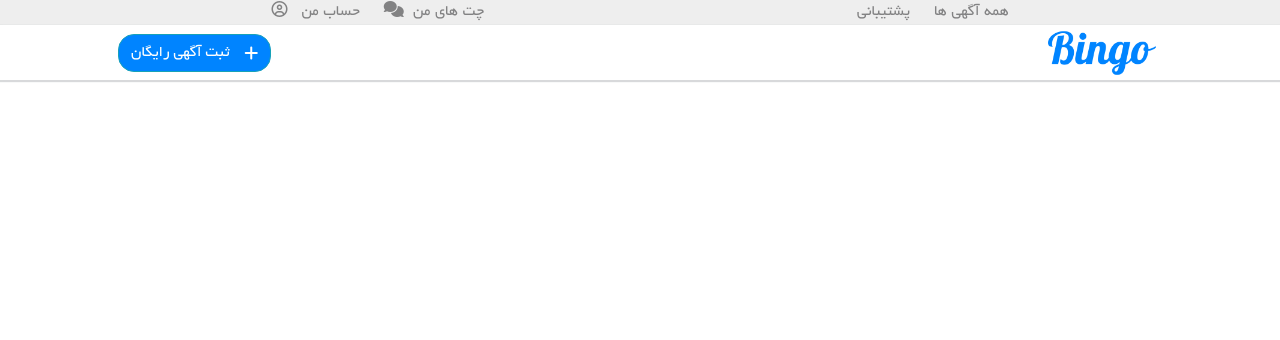
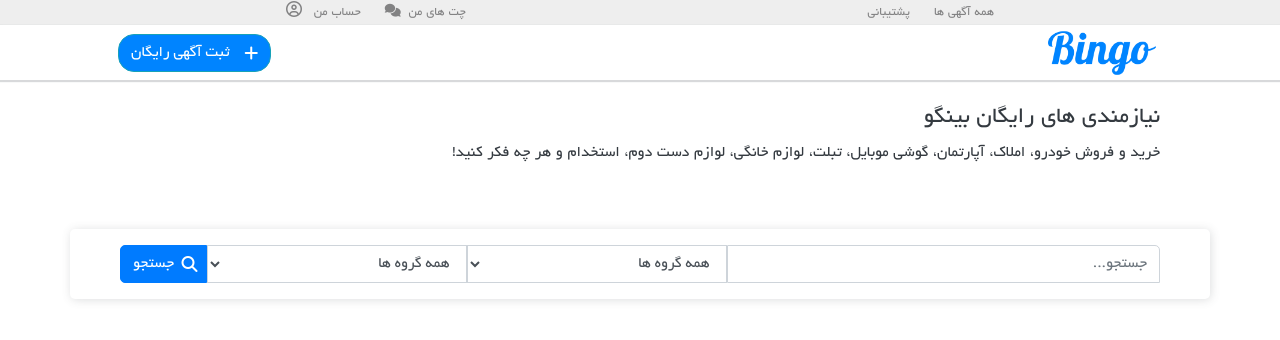
Before and after one commit to Prince989/Bingo_Front, a Nuxt app: page /page in a window 1280 px wide. Shown: the top 340 px of the page. Built offline with nearby package versions, Linux system fonts and the light colour scheme.

Commit message:
initial commit

```diff
--- a/components/headerBT.vue
+++ b/components/headerBT.vue
@@ -8,7 +8,8 @@
         <label class="text-secondary col-6 text-nowrap"
                style="font-size: 14px!important;">همه ایران</label>
           </span>
-        <input type="text" class="form-control text-right bg-transparent ml-auto mt-auto mb-auto w-auto col-9 " placeholder="...جستجو">
+        <input type="text" class="form-control text-right bg-transparent ml-auto mt-auto mb-auto w-auto col-9 "
+               placeholder="...جستجو">
         <button class="btn bar pr-0 col-2 ml-auto"><i class="fas fa-bars text-secondary  mt-1 "></i></button>
       </div>
     </div>
@@ -18,6 +19,50 @@
           &nbsp;<i
             class="fas fa-plus"></i></button>
         <img src="@/static/Bingo.png" class="d-flex ml-auto" width="120" height="120">
+      </div>
+      <br>
+      <div class="container text-right text-dark" dir="rtl">
+        <h4>
+          نیازمندی های رایگان بینگو
+        </h4>
+        <p>
+          خرید و فروش خودرو، املاک، آپارتمان، گوشی موبایل، تبلت، لوازم خانگی، لوازم دست دوم، استخدام و هر چه فکر کنید!
+        </p>
+      </div>
+      <br><br>
+      <div class="container filter form-group row m-auto align-items-center d-flex flex-row-reverse">
+        <div class="col-5" dir="rtl">
+          <input type="search" class="form-control text-right " placeholder="جستجو...">
+        </div>
+        <div class="col-3" dir="rtl">
+          <select class="form-control">
+            <option>
+              همه گروه ها
+            </option>
+            <option>
+              ماشین
+            </option>
+            <option>
+              مسکن
+            </option>
+          </select>
+        </div>
+        <div class="col-3">
+          <select class="form-control" dir="rtl">
+            <option>
+              همه گروه ها
+            </option>
+            <option>
+              ماشین
+            </option>
+            <option>
+              مسکن
+            </option>
+          </select>
+        </div>
+        <div class="col-1">
+          <button class="btn btn-primary w-100 d-flex align-items-center"> <span>جستجو</span> &nbsp;&nbsp; <i class="fas fa-search"></i> </button>
+        </div>
       </div>
     </div>
   </div>
@@ -35,6 +80,22 @@
     color: rgba(234, 248, 255, 0.85);
     box-shadow: rgba(78, 85, 91, 0.22) 1px 1px 1px 0.8px;
   }
+  .col-5{
+    padding:0px;
+    margin:0px;
+  }
+  .col-3{
+    padding:0px;
+    margin:0px;
+  }
+  .col-1{
+    padding:0px;
+    margin:0px;
+  }
+  .container {
+    padding-right: 50px;
+    padding-left: 50px;
+  }
 
   .headerbt-m {
     height: 60px;
@@ -42,6 +103,21 @@
     box-shadow: 1px 0.1px 5px rgba(78, 85, 91, 0.19);
   }
 
+  .filter {
+    background-color: #ffffff;
+    height: 70px;
+    box-shadow: 1px 1px 10px rgba(78, 85, 91, 0.19);
+    border-radius: 5px;
+  }
+  .filter div select{
+    border-radius: 0;
+  }
+  .filter div button{
+    border-radius: 5px 0 0 5px;
+  }
+  .filter div input{
+    border-radius: 0 5px 0 0;
+  }
   @media only screen and (max-width: 600px) {
     .headerbt {
       display: none;
@@ -81,12 +157,15 @@
     font-size: smaller;
     background-color: #0084ff;
   }
-  .marker{
-    font-size:19px;
+
+  .marker {
+    font-size: 19px;
   }
-  .bar{
-    font-size:19px;
+
+  .bar {
+    font-size: 19px;
   }
+
   .chatbtn {
     font-size: 22px;
   }
--- /dev/null
+++ b/components/headerTP.vue
@@ -0,0 +1,46 @@
+<template>
+  <div class="container-fluid navbarSh">
+    <div class="container">
+      <div class="justify-content-around d-flex">
+        <ul class="list-inline d-flex first-nav align-content-end">
+          <li><i class="fa fa-user-circle-o align-content-between" aria-hidden="true"></i><small><a href="#" class="mr-4 text-decoration-none">  &nbsp حساب من</a></small></li>
+          <li><small> <a href="#" class="text-decoration-none"><i class="fa fa-comments align-content-center" aria-hidden="true"></i>&nbsp چت های من  </a></small></li>
+        </ul>
+        <ul class="list-inline text-right d-flex first-nav">
+          <li><small><a href="#" class="text-decoration-none">پشتیبانی</a></small></li>
+          <li><small><a href="#" class="ml-4 text-decoration-none">همه آگهی ها</a></small></li>
+        </ul>
+      </div>
+    </div>
+  </div>
+</template>
+
+<script>
+    export default {
+        name: "headerTP"
+    }
+</script>
+
+<style scoped>
+  .navbarSh {
+    height: 25px !important;
+    background: rgba(235, 235, 235, 0.85);
+    border : none;
+    border-radius: 0px;
+  }
+  .first-nav li a{
+    color: #828283;
+  }
+  .first-nav li{
+    color: #828283;
+  }
+  .first-nav li a:hover{
+    color: #ff9300 !important;
+    text-decoration: none;
+  }
+  @media only screen and (max-width: 600px) {
+    .navbarSh {
+      display: none;
+    }
+  }
+</style>
--- a/pages/page.vue
+++ b/pages/page.vue
@@ -1,19 +1,8 @@
 <template>
   <div class="baby">
-      <div class="container-fluid navbarSh">
-        <div class="container">
-          <div class="justify-content-around d-flex">
-          <ul class="list-inline d-flex first-nav align-content-end">
-            <li><i class="fa fa-user-circle-o align-content-between" aria-hidden="true"></i><a href="#" class="mr-4 text-decoration-none">  &nbsp حساب من</a></li>
-            <li> <a href="#" class="text-decoration-none"><i class="fa fa-comments align-content-center" aria-hidden="true"></i>&nbsp چت های من  </a></li>
-          </ul>
-          <ul class="list-inline text-right d-flex first-nav">
-            <li><a href="#" class="text-decoration-none">پشتیبانی</a></li>
-            <li><a href="#" class="ml-4 text-decoration-none">همه آگهی ها</a></li>
-          </ul>
-          </div>
-        </div>
-      </div>
+    <header-t-p>
+
+    </header-t-p>
     <header-b-t>
 
     </header-b-t>
@@ -22,9 +11,10 @@
 
 <script>
   import HeaderBT from "../components/headerBT";
+  import HeaderTP from "../components/headerTP";
   export default {
     name: "page",
-    components: {HeaderBT}
+    components: {HeaderTP, HeaderBT}
   }
 </script>
 
@@ -35,25 +25,5 @@
     font-size: 16px;
     font-weight: unset !important;
   }
-  .navbarSh {
-    height: 25px !important;
-    background: rgba(235, 235, 235, 0.85);
-    border : none;
-    border-radius: 0px;
-  }
-  .first-nav li a{
-    color: #828283;
-  }
-  .first-nav li{
-    color: #828283;
-  }
-  .first-nav li a:hover{
-    color: #ff9300 !important;
-    text-decoration: none;
-  }
-  @media only screen and (max-width: 600px) {
-    .navbarSh {
-      display: none;
-    }
-  }
+
 </style>
```
